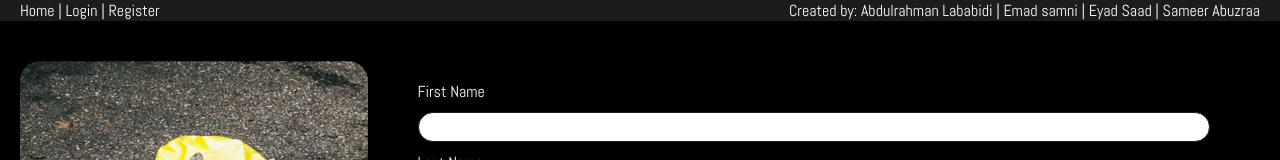
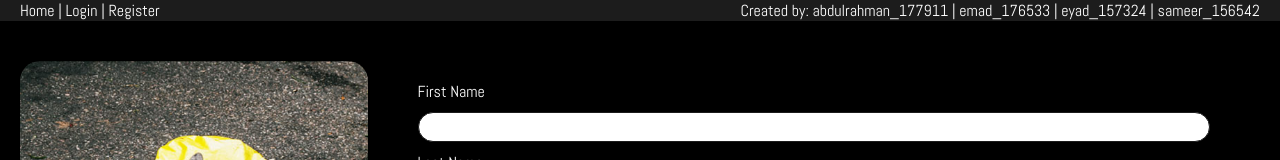
Before and after one commit to eyad-saad/smdb, a React (Create React App) app: page /1/buy in a window 1280 px wide. Shown: the top 160 px of the page. Built offline with nearby package versions, Linux system fonts and the light colour scheme; no server answers; the HTML template or start-up script is replaced by a standard one.

Commit message:
update student names

```diff
--- a/src/components/Header/index.js
+++ b/src/components/Header/index.js
@@ -37,7 +37,7 @@ const Header = () => {
                     <span>&nbsp;|&nbsp;</span>
                     <a text='Register' onClick={() => {navigate('register')}}> Register</a>
                     <div className="students">
-                       Created by: Abdulrahman Lababidi | Emad samni | Eyad Saad | Sameer Abuzraa
+                       Created by: abdulrahman_177911 | emad_176533 | eyad_157324 | sameer_156542
 
                     </div>
 
```
